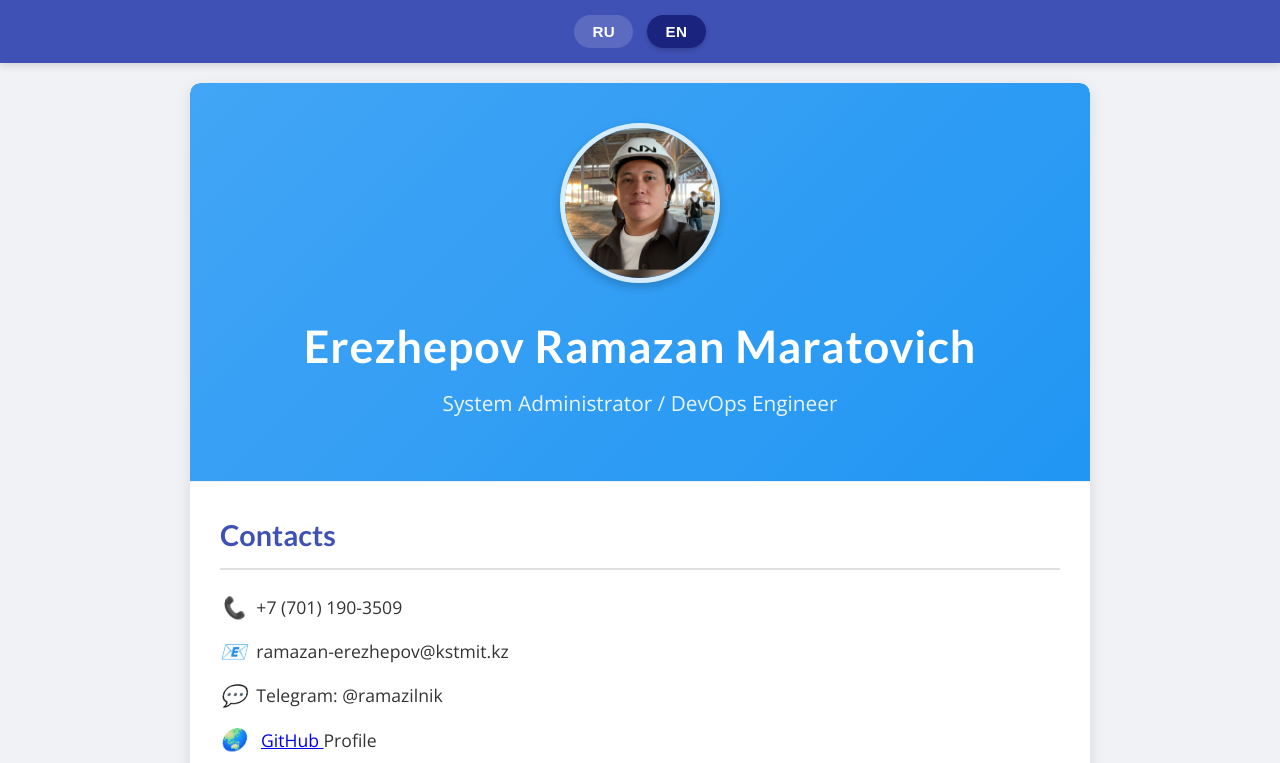
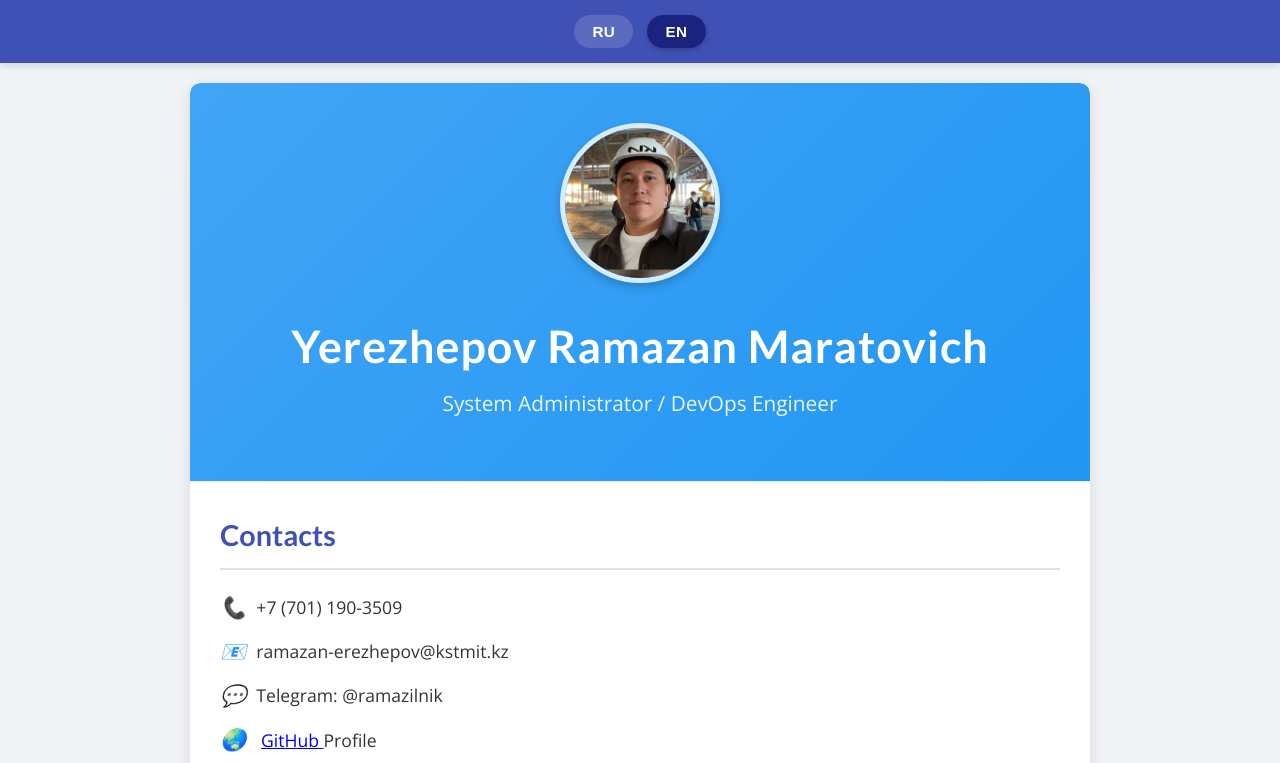
Before and after one commit to ramazilnik/resume-site, a plain HTML site: page site/index.html in a window 1280 px wide. Both pictures are taken after a click on the button "EN". Shown: the top 763 px of the page. Drawn offline with nearby package versions, Linux system fonts and the light colour scheme.

Commit message:
Eng_name

```diff
--- a/site/index.html
+++ b/site/index.html
@@ -16,7 +16,7 @@
     <main class="container">
         <section class="profile-header">
             <img src="img/my_photo.jpg" alt="Ramazan photo" class="profile-pic"> <h1 class="lang ru">Ережепов Рамазан Маратович</h1>
-            <h1 class="lang en">Erezhepov Ramazan Maratovich</h1>
+            <h1 class="lang en">Yerezhepov Ramazan Maratovich</h1>
             <p class="role lang ru">Системный администратор / DevOps-инженер</p>
             <p class="role lang en">System Administrator / DevOps Engineer</p>
         </section>
```
